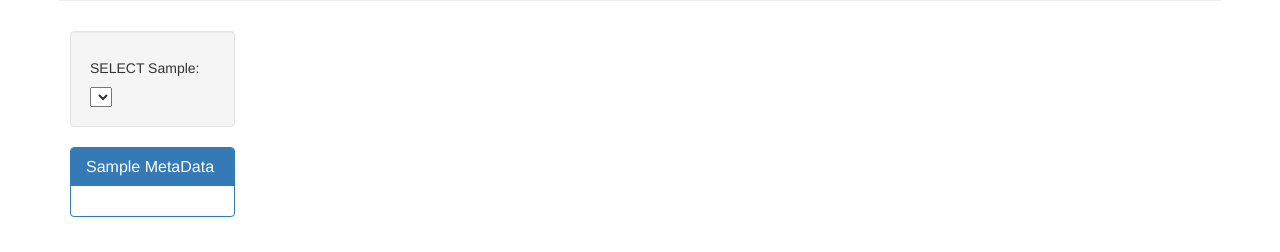
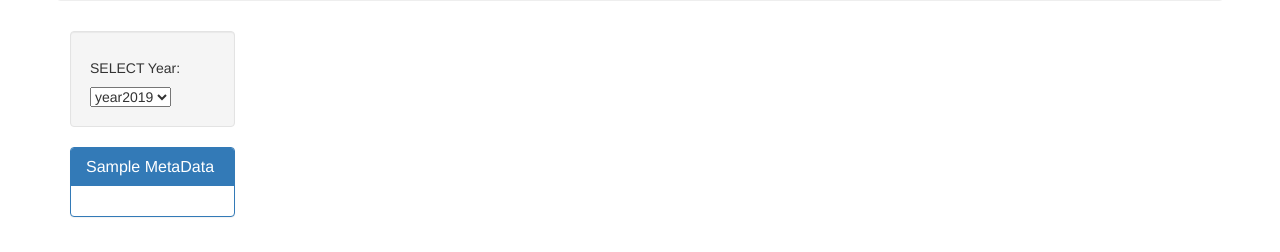
Before and after one commit to hjeffreywang/Project-3-Web-Development, a Flask app: page / in a window 1280 px wide. Shown: the part 239-491 px from the top of the page. Run offline with Flask 2, Linux system fonts and the light colour scheme; data comes from the database, SQL or seed files in the repository; both versions use the stored data as it was after the commit; data that the repository does not hold is empty; parts of the project's set-up code (start-up, migrations or seed data) failed here and were passed over; some libraries are stand-ins or nearby versions.

Commit message:
Add files via upload

```diff
--- a/app.py
+++ b/app.py
@@ -1,34 +1,78 @@
 import os
-
-import pandas as pd
-import numpy as np
 
 import sqlalchemy
 from sqlalchemy.ext.automap import automap_base
 from sqlalchemy.orm import Session
 from sqlalchemy import create_engine
-
+from sqlalchemy import MetaData, Table, Column, ForeignKey, String, Integer
 from flask import Flask, jsonify, render_template
 from flask_sqlalchemy import SQLAlchemy
 
 app = Flask(__name__)
 
 
-#################################################
+'''these are for preview purposes'''
+import pandas as pd
+import numpy as np
+
+
 # Database Setup
-#################################################
 
-app.config["SQLALCHEMY_DATABASE_URI"] = "sqlite:///db/Happinessbyyear.sql"
+
+app.config["SQLALCHEMY_DATABASE_URI"] = "sqlite:///db/happiness.sqlite"
 db = SQLAlchemy(app)
+
+engine = create_engine("sqlite:///db/happiness.sqlite")
+
+'''Data must have unique primary keys: the first entire portion of the project
+    is transferring the csv data to sqlite using sqlite studio and importing/ editing'''
+# Create a metadata instance
+metadata = MetaData(engine)
+# we can reflect classes from a database
+metadata.reflect(engine)
+
 
 # reflect an existing database into a new model
 Base = automap_base()
 # reflect the tables
 Base.prepare(db.engine, reflect=True)
 
-# Save references to each table
-Samples_Metadata = Base.classes.sample_metadata
-Samples = Base.classes.samples
+session = Session(engine)
+
+
+# PREVIEWING with pandas
+Year2019 = Base.classes.year2019
+Year2018 = Base.classes.year2018
+
+stmt = db.session.query(Year2019).statement
+df = pd.read_sql_query(stmt, db.session.bind)
+df1=df.loc[:,['Countryorregion','Score','Overallrank', 'GDPpercapita','Socialsupport', \
+                      'Healthylifeexpectancy','Freedomtomakelifechoices','Generosity','Perceptionsofcorruption']]
+df2=df1.to_dict()
+sel = [
+        Year2019.Overallrank,
+        Year2019.Countryorregion,
+        Year2019.Score,
+        Year2019.GDPpercapita,
+        Year2019.Socialsupport,
+        Year2019.Healthylifeexpectancy,
+        Year2019.Freedomtomakelifechoices,
+        Year2019.Generosity,
+        Year2019.Perceptionsofcorruption
+    ]
+
+results = db.session.query(*sel).filter().all()
+alllist=[]
+
+df1=df.loc[:,['GDPpercapita','Socialsupport', \
+                      'Healthylifeexpectancy','Freedomtomakelifechoices','Generosity','Perceptionsofcorruption']]
+
+dfmean=df1.mean()
+dfmeanindexlist=dfmean.index.values.tolist()
+dfmeanvaluelist=dfmean.values.tolist()
+
+# using naive method to convert lists to dictionary
+dfmeandict = { 'indexes': dfmeanindexlist, 'means' : dfmeanvaluelist }
 
 
 @app.route("/")
@@ -37,72 +81,150 @@ def index():
     return render_template("index.html")
 
 
-@app.route("/names")
-def names():
-    """Return a list of sample names."""
+@app.route("/years")
+def years():
+    #Return a list of years for the selection
+    Years=["year2019", "year2018"]
 
-    # Use Pandas to perform the sql query
-    stmt = db.session.query(Samples).statement
-    df = pd.read_sql_query(stmt, db.session.bind)
-
-    # Return a list of the column names (sample names)
-    return jsonify(list(df.columns)[2:])
+    # Return a list of the years
+    return jsonify(Years)
 
 
-@app.route("/metadata/<sample>")
-def sample_metadata(sample):
+@app.route("/metadata/<year>")
+def year2019(year):
     """Return the MetaData for a given sample."""
-    sel = [
-        Samples_Metadata.Overal,
-        Samples_Metadata.ETHNICITY,
-        Samples_Metadata.GENDER,
-        Samples_Metadata.AGE,
-        Samples_Metadata.LOCATION,
-        Samples_Metadata.BBTYPE,
-        Samples_Metadata.WFREQ,
-    ]
 
-    results = db.session.query(*sel).filter(Samples_Metadata.sample == sample).all()
+    if year=="year2019":
+        sel = [
+                Year2019.Overallrank,
+                Year2019.Countryorregion,
+                Year2019.Score,
+                Year2019.GDPpercapita,
+                Year2019.Socialsupport,
+                Year2019.Healthylifeexpectancy,
+                Year2019.Freedomtomakelifechoices,
+                Year2019.Generosity,
+                Year2019.Perceptionsofcorruption
+            ]
+
+        results = db.session.query(*sel).filter().all()
+
+
+        return jsonify(results)
+
+    else:
+        sel = [
+                Year2018.Overallrank,
+                Year2018.Countryorregion,
+                Year2018.Score,
+                Year2018.GDPpercapita,
+                Year2018.Socialsupport,
+                Year2018.Healthylifeexpectancy,
+                Year2018.Freedomtomakelifechoices,
+                Year2018.Generosity,
+                Year2018.Perceptionsofcorruption
+            ]
+
+        results = db.session.query(*sel).filter().all()
+
+
+        return jsonify(results)
 
 
 
 
-    # Create a dictionary entry for each row of metadata information
-    sample_metadata = {}
-    for result in results:
-        sample_metadata["Overallrank"] = result[0]
-        sample_metadata["Countryorregion"] = result[1]
-        sample_metadata["GDPpercapita"] = result[2]
-        sample_metadata["Socialsupport"] = result[3]
-        sample_metadata["Healthylifeexpectancy"] = result[4]
-        sample_metadata["Freedomtomakelifechoices"] = result[5]
-        sample_metadata["Generosity"] = result[6]
-        sample_metadata["Perceptionsofcorruption"] = result[7]
+#This route should provide all graphs with data if they use the object.values(bargraph_data[][])
+@app.route("/chartdata/<year>")
+def chartdatas(year):
+    """Return the x and y for bar chart."""
 
-    print(sample_metadata)
-    return jsonify(sample_metadata)
+    if year=="year2019":
+        stmt = db.session.query(Year2019).statement
+        df = pd.read_sql_query(stmt, db.session.bind)
+        df1=df.loc[:,:]
+        results = df1.to_dict()
+        '''
+        dict is autolabeled alphabetical order:
+        [0]Countryorregion
+        [1] Freedomtomakelifechoices
+        [2] GDPpercapita
+        [3] Generosity
+        [4] Healthylifeexpectancy
+        [5] Overallrank
+        [6] Perceptionsofcorruption
+        [7] Score
+        [8] Socialsupport
+        '''
+        return jsonify(results)
+
+    else:
+        stmt = db.session.query(Year2018).statement
+        df = pd.read_sql_query(stmt, db.session.bind)
+        df1=df.loc[:,:]
+        results = df1.to_dict()
 
 
-@app.route("/samples/<sample>")
-def samples(sample):
-    """Return `otu_ids`, `otu_labels`,and `sample_values`."""
-    stmt = db.session.query(Samples).statement
-    df = pd.read_sql_query(stmt, db.session.bind)
+        return jsonify(results)
 
-    # Filter the data based on the sample number and
-    # only keep rows with values above 1
-    sample_data = df.loc[df[sample] > 1, ["otu_id", "otu_label", sample]]
+#work on this after 11
+@app.route("/avgbarchartdata/<year>")
+def avgbarchartdatas(year):
+    """Return the x and y for bar chart."""
 
-    # Sort by sample
-    sample_data.sort_values(by=sample, ascending=False, inplace=True)
+    '''
+        dict is autolabeled alphabetical order:
+        [0] Freedomtomakelifechoices
+        [1] GDPpercapita
+        [2] Generosity
+        [3] Healthylifeexpectancy
+        [4] Perceptionsofcorruption
+        [5] Socialsupport
+        '''
 
-    # Format the data to send as json
-    data = {
-        "otu_ids": sample_data.otu_id.values.tolist(),
-        "sample_values": sample_data[sample].values.tolist(),
-        "otu_labels": sample_data.otu_label.tolist(),
-    }
-    return jsonify(data)
+    if year=="year2019":
+        stmt = db.session.query(Year2019).statement
+        df = pd.read_sql_query(stmt, db.session.bind)
+        df1=df.loc[:,['GDPpercapita','Socialsupport', \
+                      'Healthylifeexpectancy','Freedomtomakelifechoices','Generosity','Perceptionsofcorruption']]
+
+
+        dfmean=df1.mean()
+        dfmeanindexlist=dfmean.index.values.tolist()
+        dfmeanvaluelist=dfmean.values.tolist()
+
+        # using naive method to convert lists to dictionary
+        dfmean=df1.mean()
+        dfmeanindexlist=dfmean.index.values.tolist()
+        dfmeanvaluelist=dfmean.values.tolist()
+
+        # using naive method to convert lists to dictionary
+        dfmeandict = { 'indexes': dfmeanindexlist, 'means' : dfmeanvaluelist }
+
+
+        return jsonify(dfmeandict)
+
+
+
+    else:
+        stmt = db.session.query(Year2018).statement
+        df = pd.read_sql_query(stmt, db.session.bind)
+        df1=df.loc[:,['GDPpercapita','Socialsupport', \
+                      'Healthylifeexpectancy','Freedomtomakelifechoices','Generosity','Perceptionsofcorruption']]
+
+        dfmean=df1.mean()
+        dfmeanindexlist=dfmean.index.values.tolist()
+        dfmeanvaluelist=dfmean.values.tolist()
+
+        # using naive method to convert lists to dictionary
+        dfmean=df1.mean()
+        dfmeanindexlist=dfmean.index.values.tolist()
+        dfmeanvaluelist=dfmean.values.tolist()
+
+        # using naive method to convert lists to dictionary
+        dfmeandict = { 'indexes': dfmeanindexlist, 'means' : dfmeanvaluelist }
+
+
+        return jsonify(dfmeandict)
 
 
 if __name__ == "__main__":
--- a/static/js/app.js
+++ b/static/js/app.js
@@ -1,3 +1,25 @@
+function init() {
+  // Grab a reference to the dropdown select element
+  var selector = d3.select("#selDataset");
+
+  // Use the list of sample names to populate the select options
+  d3.json("/years").then((sampleNames) => {
+    sampleNames.forEach((sample) => {
+      selector
+        .append("option")
+        .text(sample)
+        .property("value", sample);
+    });
+
+    // Use the first sample from the list to build the initial plots
+    const firstSample = sampleNames[0];
+    buildBarCharts(firstSample);
+    buildMetadata(firstSample);
+
+    buildMeanCharts(firstSample);
+  });
+}
+
 function buildMetadata(sample) {
 
     // @TODO: Complete the following function that builds the metadata panel
@@ -18,96 +40,113 @@ function buildMetadata(sample) {
             md_panel.append("p").text(`${k[0]}: ${k[1]}`);
         });
 
-        // BONUS: Build the Gauge Chart
-        // buildGauge(data.WFREQ);
+
+
     });
 }
 
-function buildCharts(sample) {
+function buildBarCharts(sample) {
+    //graphs should gemerally have this type of format
+    // @TODO: Use `d3.json` to fetch the sample data for the plots
+    d3.json(`./chartdata/${sample}`).then(sample_data => {
+        bargraph_data = Object.entries(sample_data)
 
-    // @TODO: Use `d3.json` to fetch the sample data for the plots
-    d3.json(`./samples/${sample}`).then(sample_data => {
-        graph_data = Object.entries(sample_data)
-        console.log(graph_data)
 
-        // @TODO: Build a Pie Chart
-        // HINT: You will need to use slice() to grab the top 10 sample_values,
-        // otu_ids, and labels (10 each).
+
+        //this is for inspecting the values in console
+        console.log(bargraph_data)
+        console.log(Object.values(bargraph_data[7][1]))
+        console.log(Object.values(bargraph_data[1][1]))
+        console.log(Object.values(bargraph_data[0][1]))
+
+        // building a horizontal bar chart
+
+        // dict keys are autolabeled alphabetical order:
+        // [0]Countryorregion
+        // [1] Freedomtomakelifechoices
+        // [2] GDPpercapita
+        // [3] Generosity
+        // [4] Healthylifeexpectancy
+        // [5] Overallrank
+        // [6] Perceptionsofcorruption
+        // [7] Score
+        // [8] Socialsupport
+
+
         var data = [{
-            type: 'pie',
-            values: graph_data[2][1].slice(0,10),
-            labels: graph_data[0][1].slice(0,10),
-            hovertext: graph_data[1][1].slice(0,10),
-            automargin: true
+            type: 'bar',
+            x: Object.values(bargraph_data[7][1]).slice(0,20),
+            y: Object.values(bargraph_data[0][1]).slice(0,20),
+            hovertext: Object.values(bargraph_data[0][1]),
+            automargin: true,
+            orientation: 'h',
+            transforms: [{
+                  type: 'sort',
+                  target: 'y',
+                  order: 'descending'
+                        }]
         }];
 
         var layout = {
+            height: 1400,
+            width: 1400,
+            margin:{"t": 25, "b": 0, "l": 0, "r": 0}
+        };
+
+        Plotly.newPlot('bar', data, layout);
+
+
+    });
+}
+
+function buildMeanCharts(sample) {
+    //graphs should gemerally have this type of format
+    // @TODO: Use `d3.json` to fetch the sample data for the plots
+    d3.json(`./avgbarchartdata/${sample}`).then(sample_data => {
+        bargraph_data = Object.entries(sample_data)
+
+
+
+        //this is for inspecting the values in console
+        console.log(bargraph_data)
+        console.log(Object.values(bargraph_data[1][1]))
+        console.log(Object.values(bargraph_data[0][1]))
+
+        // building a horizontal bar chart
+
+
+        var data2 = [{
+            type: 'bar',
+            x: Object.values(bargraph_data[1][1]),
+            y: Object.keys(bargraph_data[0][1]),
+            hovertext: Object.values(bargraph_data[0][1]),
+            automargin: true,
+            orientation: 'h',
+            transforms: [{
+                  type: 'sort',
+                  target: 'x',
+                  order: 'descending'
+                        }]
+        }];
+
+        var layout2 = {
             height: 400,
             width: 400,
             margin:{"t": 25, "b": 0, "l": 0, "r": 0}
         };
 
-        Plotly.newPlot('pie', data, layout);
+        Plotly.newPlot('bar', data2, layout2);
 
-        // @TODO: Build a Bubble Chart using the sample data
-        var desired_maximum_marker_size = 40;
-        var size = [400, 600, 800, 1000];
-        var trace = {
-          x: graph_data[0][1],
-          y: graph_data[2][1],
-          text: graph_data[1][1],
-          mode: 'markers',
-          marker: {
-            colorscale: 'Earth',
-            color: graph_data[0][1],
-            size: graph_data[2][1],
-          }
-        };
 
-        var data = [trace];
-
-        var layout = {
-          height: 500,
-          width: 1250,
-          x_label: 'OTU ID',
-          xaxis: {
-            title: "OTU ID",
-            range: [0, graph_data[0][1]]
-          },
-          yaxis: {
-            range: [0, 350]
-          },
-          showlegend: false
-        };
-
-        Plotly.newPlot('bubble', data, layout);
     });
 }
 
-function init() {
-  // Grab a reference to the dropdown select element
-  var selector = d3.select("#selDataset");
 
-  // Use the list of sample names to populate the select options
-  d3.json("/names").then((sampleNames) => {
-    sampleNames.forEach((sample) => {
-      selector
-        .append("option")
-        .text(sample)
-        .property("value", sample);
-    });
-
-    // Use the first sample from the list to build the initial plots
-    const firstSample = sampleNames[0];
-    buildCharts(firstSample);
-    buildMetadata(firstSample);
-  });
-}
-
-function optionChanged(newSample) {
+function optionChanged(newyear) {
   // Fetch new data each time a new sample is selected
-  buildCharts(newSample);
-  buildMetadata(newSample);
+  buildBarCharts(newyear);
+  buildMetadata(newyear);
+  buildMeanCharts(newyear);
 }
 
 // Initialize the dashboard
--- a/templates/index.html
+++ b/templates/index.html
@@ -5,9 +5,9 @@
   <meta charset="UTF-8">
   <meta name="viewport" content="width=device-width, initial-scale=1.0">
   <meta http-equiv="X-UA-Compatible" content="ie=edge">
-  <title>Belly Button Biodiversity</title>
+  <title>World Happiness Summary</title>
   <link rel="stylesheet" href="https://maxcdn.bootstrapcdn.com/bootstrap/3.3.7/css/bootstrap.min.css">
-  <link rel="shortcut icon" type="image/x-icon" href="./favicon.ico">
+
 </head>
 
 <body>
@@ -22,7 +22,7 @@
     <div class="row">
       <div class="col-md-2">
         <div class="well">
-          <h5>SELECT Sample:</h5>
+          <h5>SELECT Year:</h5>
           <select id="selDataset" onchange="optionChanged(this.value)"></select>
         </div>
         <div class="panel panel-primary">
@@ -33,7 +33,7 @@
         </div>
       </div>
       <div class="col-md-5">
-        <div id="pie"></div>
+        <div id="bar"></div>
       </div>
       <div class="col-md-5">
         <div id="gauge"></div>
@@ -48,7 +48,6 @@
   <!-- <script src="https://cdn.plot.ly/plotly-1.31.2.min.js"></script> -->
   <script src="https://cdnjs.cloudflare.com/ajax/libs/d3/5.5.0/d3.js"></script>
   <script src="https://cdn.plot.ly/plotly-latest.min.js"></script>
-  <script src="{{ url_for('static', filename='js/bonus.js') }}"></script>
   <script src="{{ url_for('static', filename='js/app.js') }}"></script>
 
 </body>
```
Also changed, not shown: db/happinessyear.db (added).
